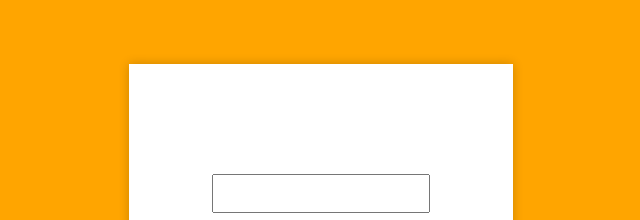
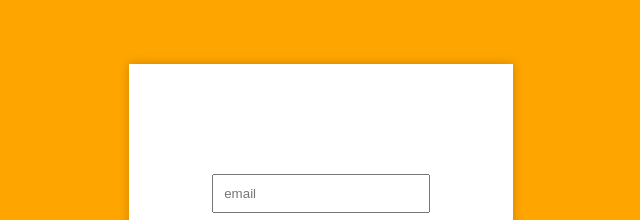
Before and after one commit to shl0mo/Email_Syntax_Validator, a plain HTML site: page index.html in a window 1280 px wide. Shown: the part 186-406 px from the top of the page, 319-959 px from the left. Drawn offline with Linux system fonts and the light colour scheme.

Commit message:
placeholder

```diff
--- a/index.html
+++ b/index.html
@@ -76,6 +76,6 @@
 <div class="container">
 	<div class="display-none result-valid">Valid email</div>
 	<div class="display-none result-invalid">Invalid email</div>
-	<input type="text" id="email" name="email">
+	<input type="text" id="email" name="email" placeholder="email">
 	<button onclick="verifyEmail()">Verify</button>
 </div>
```
